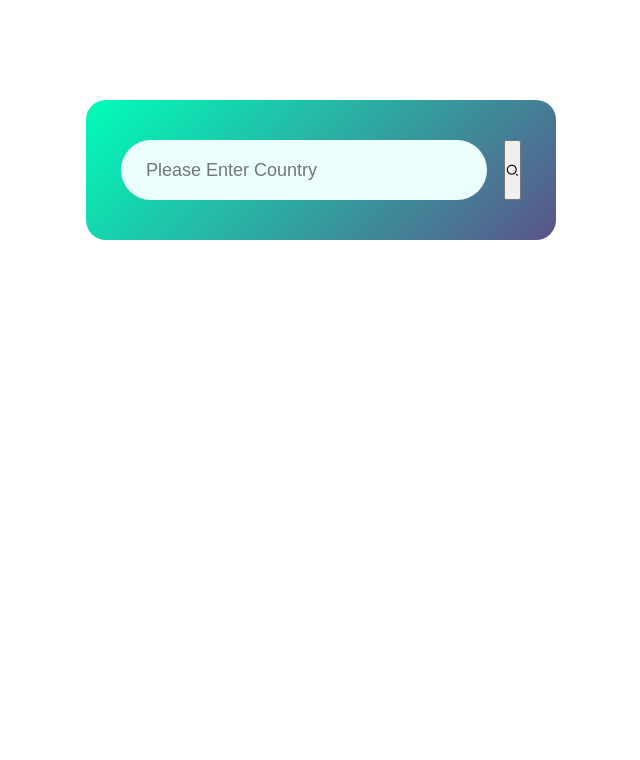
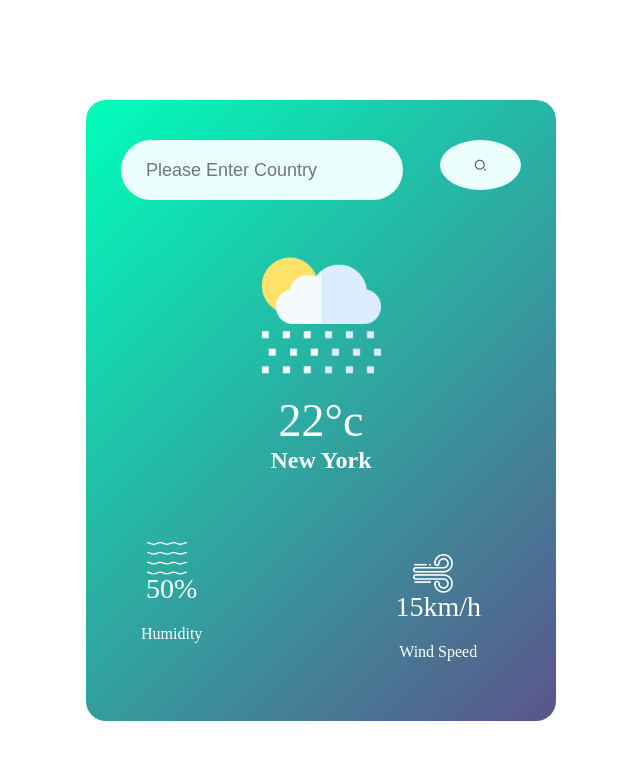
Before and after one commit to Germaine144/wealth, a plain HTML site: page index.html in a window 1280 px wide. Shown: the whole page, without its empty margins (319-959 px from the left). Drawn offline with nearby package versions, Linux system fonts and the light colour scheme.

Commit message:
styling sesrch button and image in css

```diff
--- a/index.css
+++ b/index.css
@@ -32,3 +32,51 @@
     margin-right: 17px;
     font-size: 18px;
  }
+ .search button{
+    border: 0;
+    outline: 0;
+    background: #ebfffc;
+    color: #555;
+    padding: px;
+    width: 50px;
+    height: 50px;
+    border-radius:50%;
+    flex: 1;
+    margin-left:20px ;
+
+    cursor: pointer;
+
+ }
+ .ri-search-2-line{
+
+ }
+ .weather-icon{
+    width: 170px;
+    margin-top: 30px;
+ }
+ .weather h1{
+font-size: 46px;
+font-weight: 400;
+margin-top: -10px;
+ }
+ .details{
+    display: flex;
+    align-items: center;
+    justify-content: space-between;
+    padding: 0 20px;
+    margin-top: 30px;
+ }
+ .col{
+   margin-top: 20px;
+   margin-bottom: 20px;
+ }
+ .col img{
+    width: 40px;
+    margin-right: 10px;
+ }
+
+ .humidity , .wind{
+    font-size: 28px;
+    margin-top: -6px;
+    margin-bottom: 20px;
+ }
--- a/index.html
+++ b/index.html
@@ -15,6 +15,24 @@
             <input type="text" placeholder="Please Enter Country">
             <button><i class="ri-search-2-line"></i></button>
         </div>
+        <div class="weather">
+            <img src="./picture/rain.png" class="weather-icon">
+            <h1 class="temp">22°c</h1>
+            <h2>New York</h2>
+            <div class="details">
+                <div class="col">
+                    <img src="./picture/humidity.png">
+                    <p class="humidity">50%</p>
+                    <p>Humidity</p>
+                </div>
+                <div class="details">
+                    <div class="col">
+                        <img src="./picture/wind.png">
+                        <p class="wind">15km/h</p>
+                        <p>Wind Speed</p>
+                    </div>
+            </div>
+        </div>
     </div>
 </body>
 </html>
```
Also changed, not shown: picture/clear.png (added), picture/clouds.png (added), picture/drizzle.png (added), picture/humidity.png (added), picture/mist.png (added), picture/rain.png (added), picture/search.png (added), picture/snow.png (added), picture/wind.png (added).
